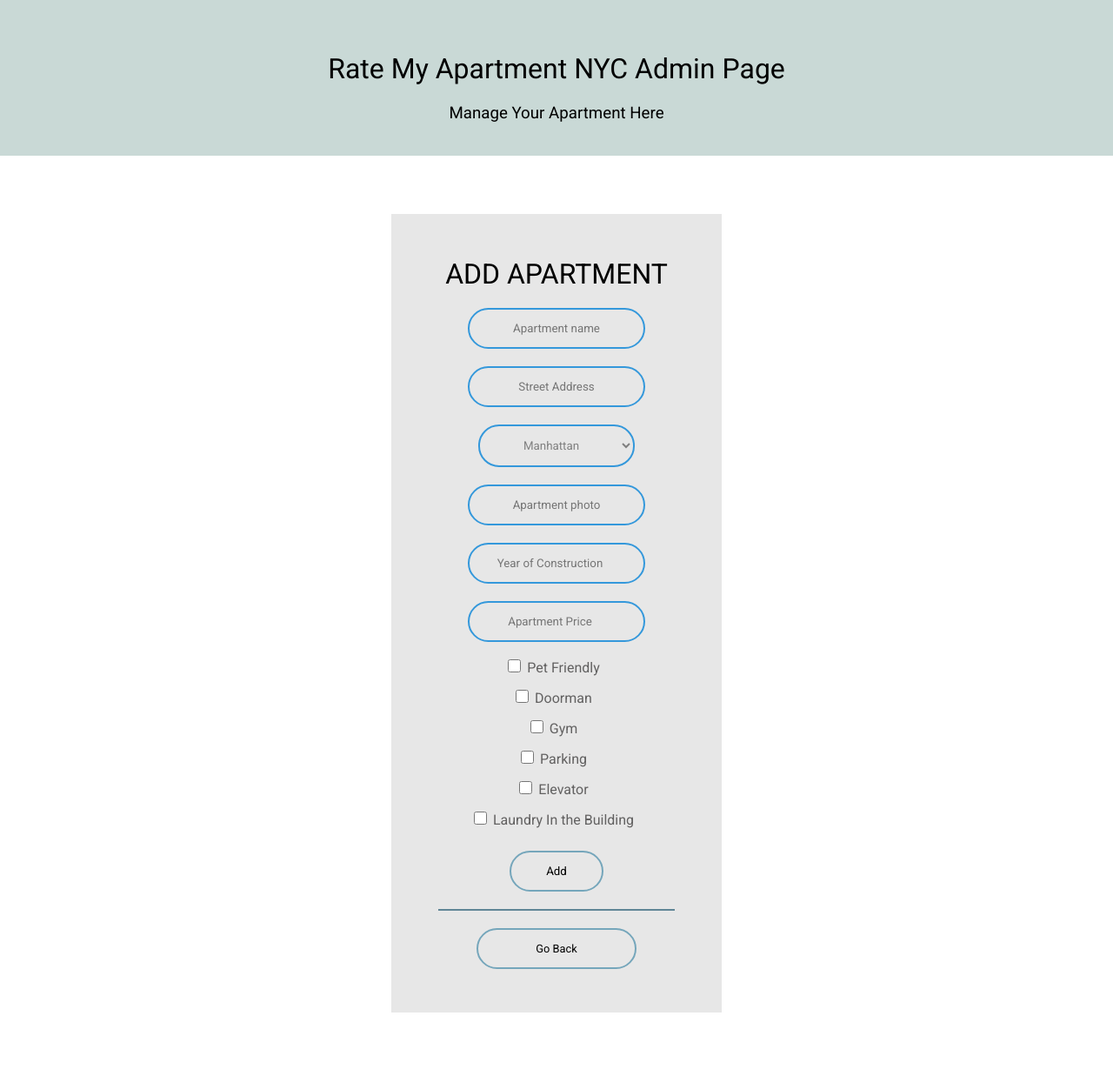
After one commit to software-students-fall2022/final-project-project5-team4, a Flask app: template web-app-admin/templates/add_apartment.html in a window 1280 px wide. The commit adds this page. Shown: the whole page at 87% size. Run offline with Flask 2, Linux system fonts and the light colour scheme; the template is opened without the code that fills it, so the values that code supplies are empty; parts of the project's set-up code (start-up, migrations or seed data) failed here and were passed over.

Commit message:
finishe admin part (manage apts)

```diff
--- a/web-app-admin/app.py
+++ b/web-app-admin/app.py
@@ -11,7 +11,6 @@ app = Flask(__name__, static_url_path='/static')
 app.secret_key = 'secret'  # Change this!
 
 # modules for user authentication
-import flask
 import flask_login
 from werkzeug.security import generate_password_hash
 from werkzeug.security import check_password_hash
@@ -149,7 +148,69 @@ def register():
 
 @app.route('/add', methods=['POST', 'GET'])
 def add_apartment():
-    pass
+    if not flask_login.current_user.is_authenticated:
+        return redirect(url_for('login'))
+    if request.method == 'GET':
+        return render_template('add_apartment.html', username=flask_login.current_user.data['username'])
+    else:
+        admin_id = flask_login.current_user.id
+        name = request.form.get('name')
+        address = request.form.get('address')
+        borough = request.form.get('borough')
+        photo = request.form.get('photo')
+        year_of_construction = int(request.form.get('year_of_construction'))
+        price = float(request.form.get('price'))
+        if request.form.get('pet_friendly') == 'pet_friendly':
+            pet_friendly = True
+        else:
+            pet_friendly = False
+        if request.form.get('doorman') == 'doorman':
+            doorman = True
+        else:
+            doorman = False
+        if request.form.get('laundry_in_building') == 'laundry_in_building':
+            laundry_in_building = True
+        else:
+            laundry_in_building = False
+        if request.form.get('parking') == 'parking':
+            parking = True
+        else:
+            parking = False
+        if request.form.get('elevator') == 'elevator':
+            elevator = True
+        else:
+            elevator = False
+        if request.form.get('gym') == 'gym':
+            gym = True
+        else:
+            gym = False
+        # if locate_user(username=username):
+        #     return render_template('register.html', error='User already exists!')
+        # elif len(username) >= 50:
+        #     return render_template('register.html', error='Please enter a valid username!')
+        # elif len(email) >= 50 or len(email.split("@")) != 2:
+        #     return render_template('register.html', error='Please enter a valid username!')
+        # else:
+        apartment = {
+            "admin_id": admin_id,
+            "name": name,
+            "address": address,
+            "borough": borough,
+            "photo": photo,
+            "year_of_construction": year_of_construction,
+            "price": price,
+            "pet_friendly": pet_friendly,
+            "doorman": doorman,
+            "laundry_in_building": laundry_in_building,
+            "parking": parking,
+            "elevator": elevator,
+            "gym": gym
+            }
+        apt_id = db.apartments.insert_one(apartment).inserted_id
+
+        new_apartment = db.apartments.find_one({"_id": apt_id})
+        print(new_apartment)
+        return redirect(url_for('home'))
 
 # run the app
 if __name__ == "__main__":
--- a/web-app-admin/requirements.txt
+++ b/web-app-admin/requirements.txt
@@ -8,6 +8,5 @@ MarkupSafe==1.1.1
 pymongo==3.11.3
 python-dotenv==0.16.0
 Werkzeug==1.0.1
-cmake==3.18.4.post1
 Flask-Login==0.6.2
 dnspython==2.2.1
--- a/web-app-admin/static/form.css
+++ b/web-app-admin/static/form.css
@@ -19,7 +19,7 @@ body{
     font-weight: 500;
     margin: 10px auto;
 }
-.box input[type = "text"],.box input[type = "password"],.box input[type = "email"]{
+.box select, input[type = "text"],.box input[type = "password"],.box input[type = "email"],.box input[type = "url"],.box input[type = "number"]{
     border:0;
     background: none;
     display: inline-block;
@@ -33,6 +33,15 @@ body{
     border-radius: 24px;
     transition: 0.25s;
 }
+.box input[type = "checkbox"] {
+    margin-top: 10px;
+    margin-bottom: 10px;
+    text-align: center;
+    height: 15px;
+    width: 15px;
+    background-color: grey;
+    border-radius: 50%;
+  }
 .box input[type = "address"], .box input[type = "date"]{
     border:0;
     background: none;
@@ -48,7 +57,7 @@ body{
     transition: 0.25s;
 }
 
-.box input[type = "text"]:focus,.box input[type = "password"]:focus,.box input[type = "password"]:focus{
+.box select:focus,.box input[type = "text"]:focus,.box input[type = "password"]:focus,.box input[type = "url"]:focus,.box input[type = "number"]:focus{
     width: 240px;
     border-color: #9ccce1;
 }
@@ -112,6 +121,14 @@ a:hover, .box input[type = "submit"]:hover{
     background-color: #9ccce1;
 
 }
+
+.box label {
+    color: rgb(98, 97, 97);
+    font-size: 100%;
+    text-align: left;
+    margin-right: 10px;
+    display: inline-block;
+}
 #sign-in{
     width: 100%;
 }
@@ -124,6 +141,7 @@ a:hover, .box input[type = "submit"]:hover{
     height: 15px; */
     display: block;
     margin: 10px auto;
+    margin-top: 20px;
     text-align: center;
     border: 2px solid #75a6bb;
     padding: 14px 20px;
--- /dev/null
+++ b/web-app-admin/templates/add_apartment.html
@@ -0,0 +1,69 @@
+<!DOCTYPE html>
+<html lang="en" dir="ltr">
+	<head>
+		<meta charset="utf-8">
+    <title>Add Apartment</title>
+	<link
+      rel="stylesheet"
+      href="{{ url_for('static', filename='style.css') }}"/>
+    <link href='http://fonts.googleapis.com/css?family=Roboto' rel='stylesheet' type='text/css'>
+	<link rel="stylesheet" href="{{ url_for('static', filename='form.css') }}"/>
+	<link rel="stylesheet" href="{{ url_for('static', filename='home.css') }}"/>
+
+	</head>
+<body>
+	<div class="container">
+		<header>
+		  <h1>Rate My Apartment NYC Admin Page</h1>
+		  <h3>Manage Your Apartment Here</h3>
+		  <div class="nav-bar">
+		</div>
+	  </header>
+
+	  <main>
+		<div class="div">
+		<form class="box" action="/add" method="POST">
+			<h1>Add Apartment</h1>
+			<input type="text" name = "name" placeholder="Apartment name" required/> </br>
+            <input type="text" id="address" placeholder="Street Address" name="address" autocomplete="street-address" required enterkeyhint="next"></input></br>
+            <select id="borough" name="borough" required>
+                <option value="Manhattan">Manhattan</option>
+                <option value="Brooklyn">Brooklyn</option>
+                <option value="the Bronx">the Bronx</option>
+                <option value="Queens">Queens</option>
+                <option value="Staten Island">Staten Island</option>
+              </select>
+			<input type="url" name = "photo" placeholder="Apartment photo" required/> </br>
+			<input type="number" name = "year_of_construction" placeholder="Year of Construction" min="1883" max="2025" required/> </br>
+			<input type="number" name = "price" placeholder="Apartment Price" required/> </br>
+
+            <input type="checkbox" id="pet-friendly" name="pet_friendly" value="pet_friendly">
+            <label for="pet_friendly"> Pet Friendly</label><br>
+            <input type="checkbox" id="doorman" name="doorman" value="doorman">
+            <label for="doorman"> Doorman</label><br>
+            <input type="checkbox" id="gym" name="gym" value="gym">
+            <label for="gym"> Gym</label><br>
+            <input type="checkbox" id="parking" name="parking" value="parking">
+            <label for="parking"> Parking</label><br>
+            <input type="checkbox" id="elevator" name="elevator" value="elevator">
+            <label for="elevator"> Elevator</label><br>
+            <input type="checkbox" id="laundry_in_building" name="laundry_in_building" value="laundry_in_building">
+            <label for="laundry_in_building"> Laundry In the Building</label><br>
+
+			<input type="submit" name="" value = "Add" />
+			<hr color=#608696  style="width: 90%"/>
+			<a id="go-back" href="{{ url_for('add_apartment')}}"> Go Back</a>
+			{% if error %}
+			<div class="error">
+				<p>{{ error }}</p>
+			</div>
+			{% endif %}
+
+		</form>
+	</div>
+</main>
+</div>
+
+</body>
+
+</html>
```
